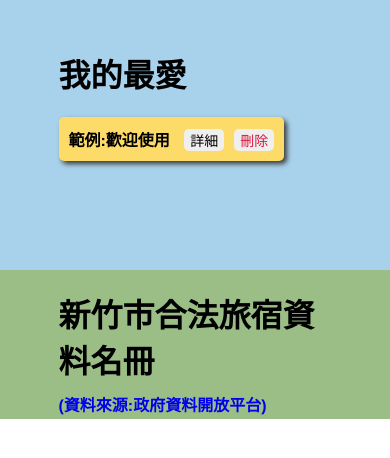
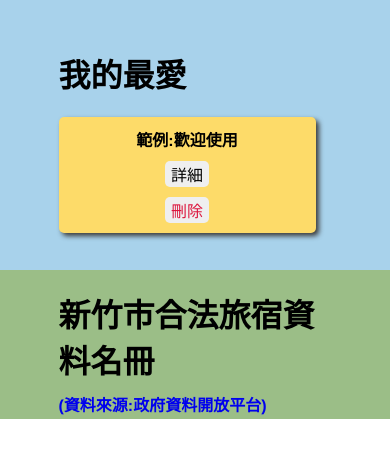
Before and after one commit to tim950112/tim950112.github.io, a plain HTML site: page works/api3/index.html in a window 390 px wide. Drawn offline with nearby package versions, Linux system fonts and the light colour scheme; no server answers.

Commit message:
修改RWD樣式與新增刪除提醒
修改RWD樣式與新增刪除提醒

```diff
--- a/works/api3/index.css
+++ b/works/api3/index.css
@@ -40,7 +40,8 @@ a {
     height: 32%;
     padding-left: 15%;
     padding-right: 15%;
-    overflow-y: scroll;
+    /* overflow-y: scroll; */
+    overflow-y: auto;
 }
 
 #tag {
@@ -72,7 +73,7 @@ a {
     font-size: 14px;
 }
 
-#warning {
+.warning {
     color: crimson;
 }
 
@@ -80,7 +81,17 @@ a {
     #hotel {
         padding-top: 15rem;
     }
-    #mytag {
+    /* #mytag {
+        width: 70%;
+    } */
+    .card button {
+        display: block;
+        margin: auto;
+        margin-top: 10px;
+        font-size: 16px;
+    }
+    .card {
         width: 100%;
+        text-align: center;
     }
 }
--- a/works/api3/index.html
+++ b/works/api3/index.html
@@ -17,10 +17,9 @@
             </div>
             <div id="tag">
                 <p class="card" v-for="(item,index) in checked">{{ item }}
-                    <button v-on:click="goto(index)">詳細</button>
-                    <button id="warning" v-on:click="remove(index)">刪除</button>
+                    <button class="detail" v-on:click="goto(index)">詳細</button>
+                    <button class="warning" v-on:click="remove(index)">刪除</button>
                 </p>
-
             </div>
         </div>
         <div id="hotel">
@@ -76,7 +75,12 @@
             },
             methods: {
                 remove: function(index) {
-                    this.checked.splice(index, 1);
+                    let recheck = window.confirm('確定刪除此標籤?');
+                    if (recheck) {
+                        this.checked.splice(index, 1);
+                    } else {
+                        alert('您已取消確認');
+                    }
                 },
                 goto: function(index) {
                     //取出旅館序號
```
Also changed, not shown: index.html (+1 -1 lines).
